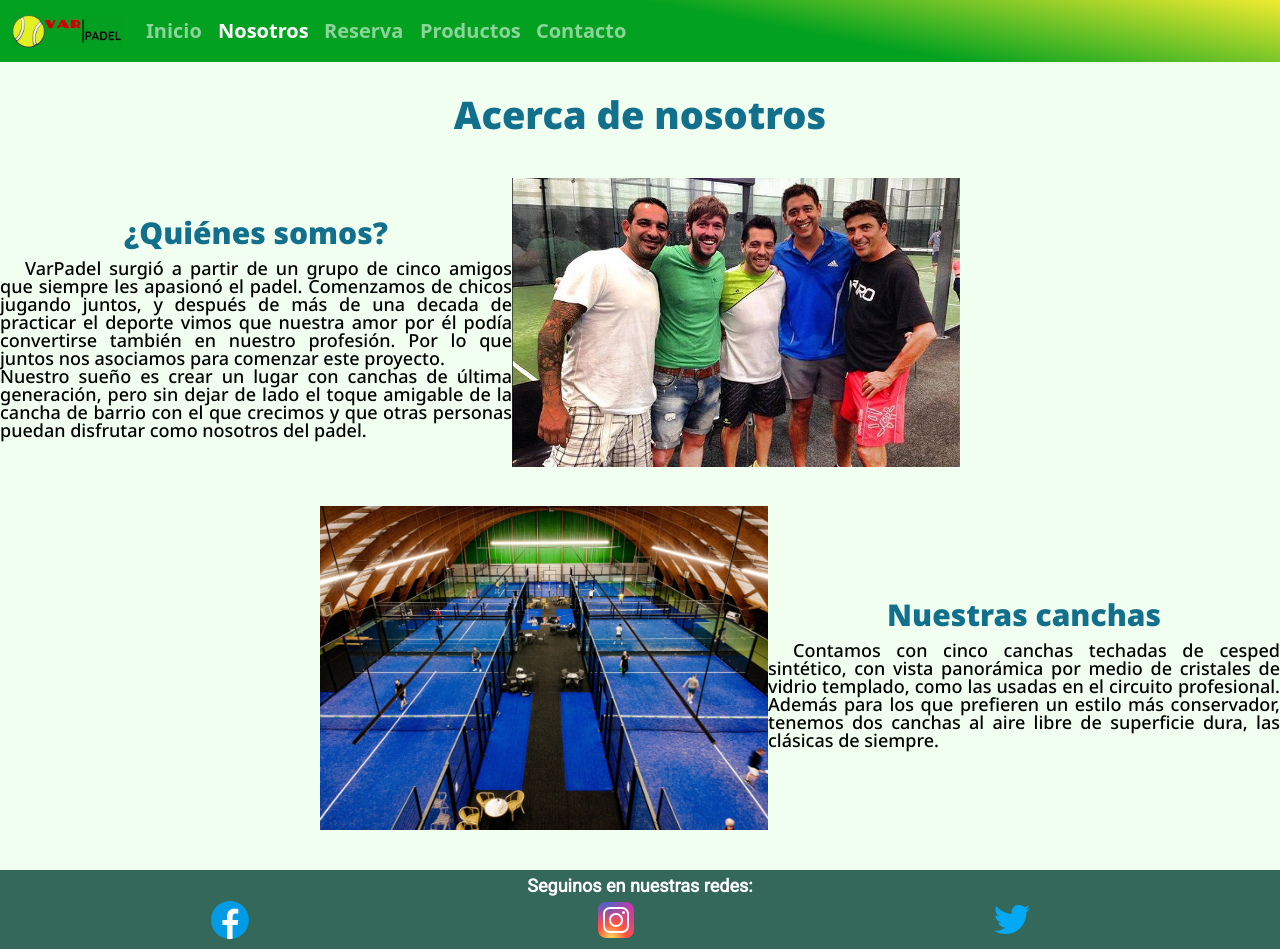
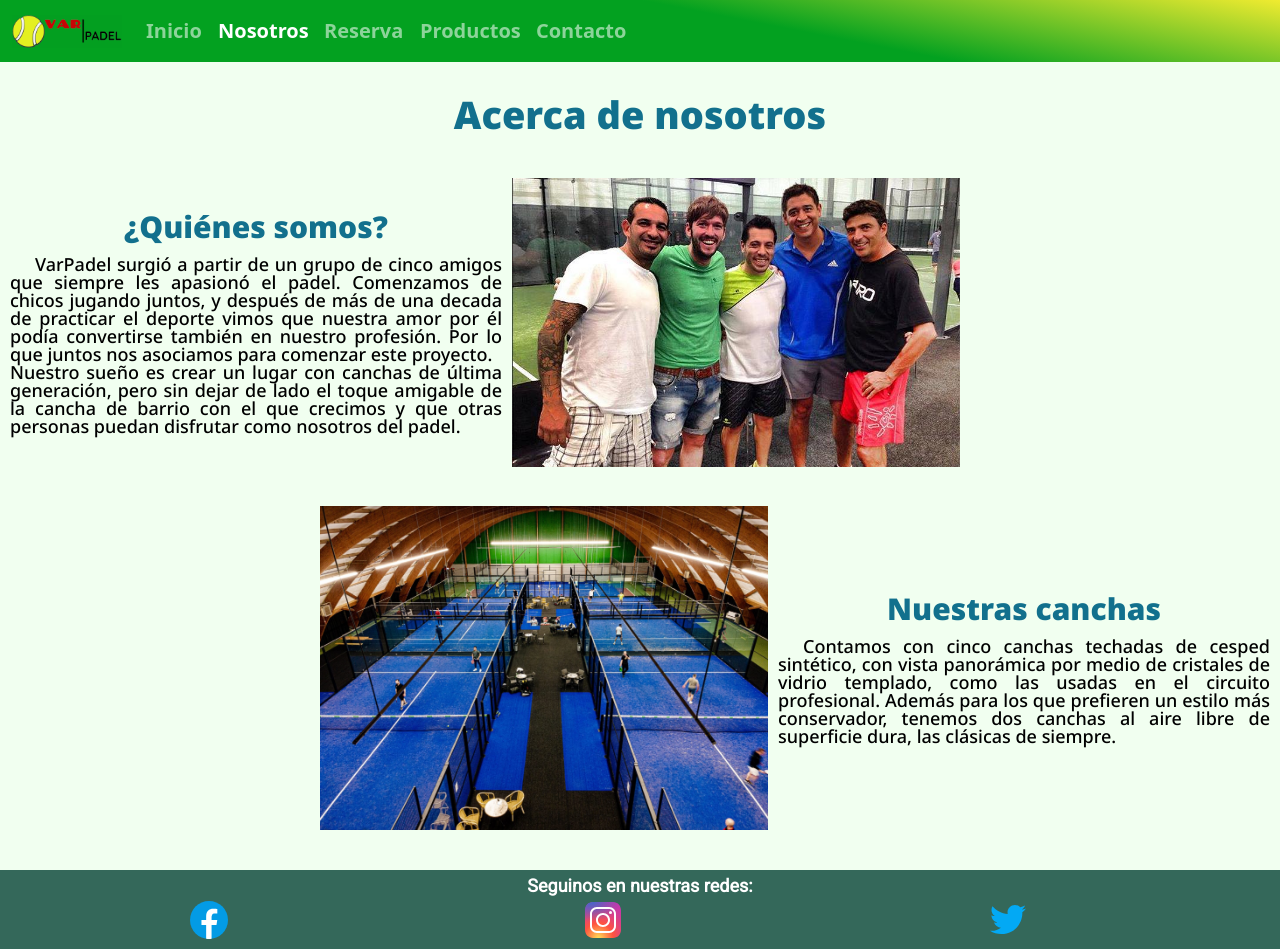
Before and after one commit to NakamaJavier/PreEntrega3Nakama, a plain HTML site: page section/nosotros.html in a window 1280 px wide. Drawn offline with nearby package versions, Linux system fonts and the light colour scheme.

Commit message:
arreglo en p de nosotros

```diff
--- a/css/partials/_footer.scss
+++ b/css/partials/_footer.scss
@@ -11,7 +11,7 @@ footer{
         }
         .redesFlex{
             @include flexProp(row,space-around,normal);
-            margin-left: 10.5vw;
+            margin-left: 8.5vw;
             .redes_icon{
                 @include size(48px,48x);
                     text-decoration: none;
--- a/css/partials/_mainNosotros.scss
+++ b/css/partials/_mainNosotros.scss
@@ -1,4 +1,7 @@
 .flexNosotros{
+    p{
+        margin:10px;
+    }
     margin-top: 40px;
     margin-bottom: 40px;
     .flexqs{
```
Also changed, not shown: css/estilo.css, 1 other file.
